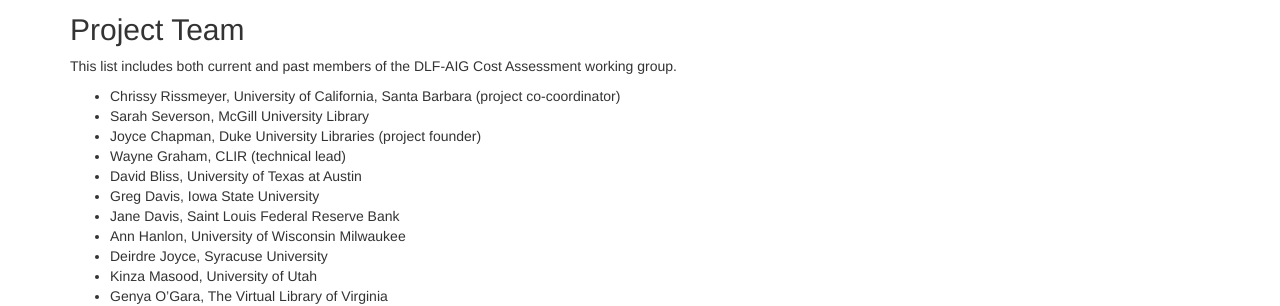
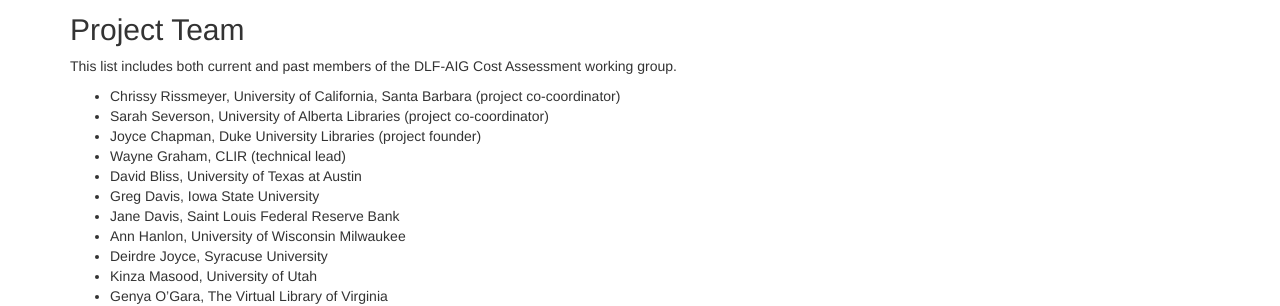
Before and after one commit to clirdlf/digitization_cost_calculator, a Jekyll site: the page built from about.md, in a window 1280 px wide. Shown: the part 471-777 px from the top of the page. Built offline with Jekyll 4.4.1, drawn with Linux system fonts in a browser that asks for light colours; nearby versions of some CDN libraries; comment, search, counter and statistics services are not loaded.

Commit message:
Update Sarah S. institutional affiliation

```diff
--- a/about.md
+++ b/about.md
@@ -19,8 +19,8 @@
 
 This list includes both current and past members of the DLF-AIG Cost Assessment working group.
 
-* Chrissy Rissmeyer, University of California, Santa Barbara (project co-coordinator)
-* Sarah Severson, McGill University Library
+* Chrissy Rissmeyer, University of California, Santa Barbara  (project co-coordinator)
+* Sarah Severson, University of Alberta Libraries (project co-coordinator)
 * Joyce Chapman, Duke University Libraries (project founder)
 * Wayne Graham, CLIR (technical lead)
 * David Bliss, University of Texas at Austin
```
